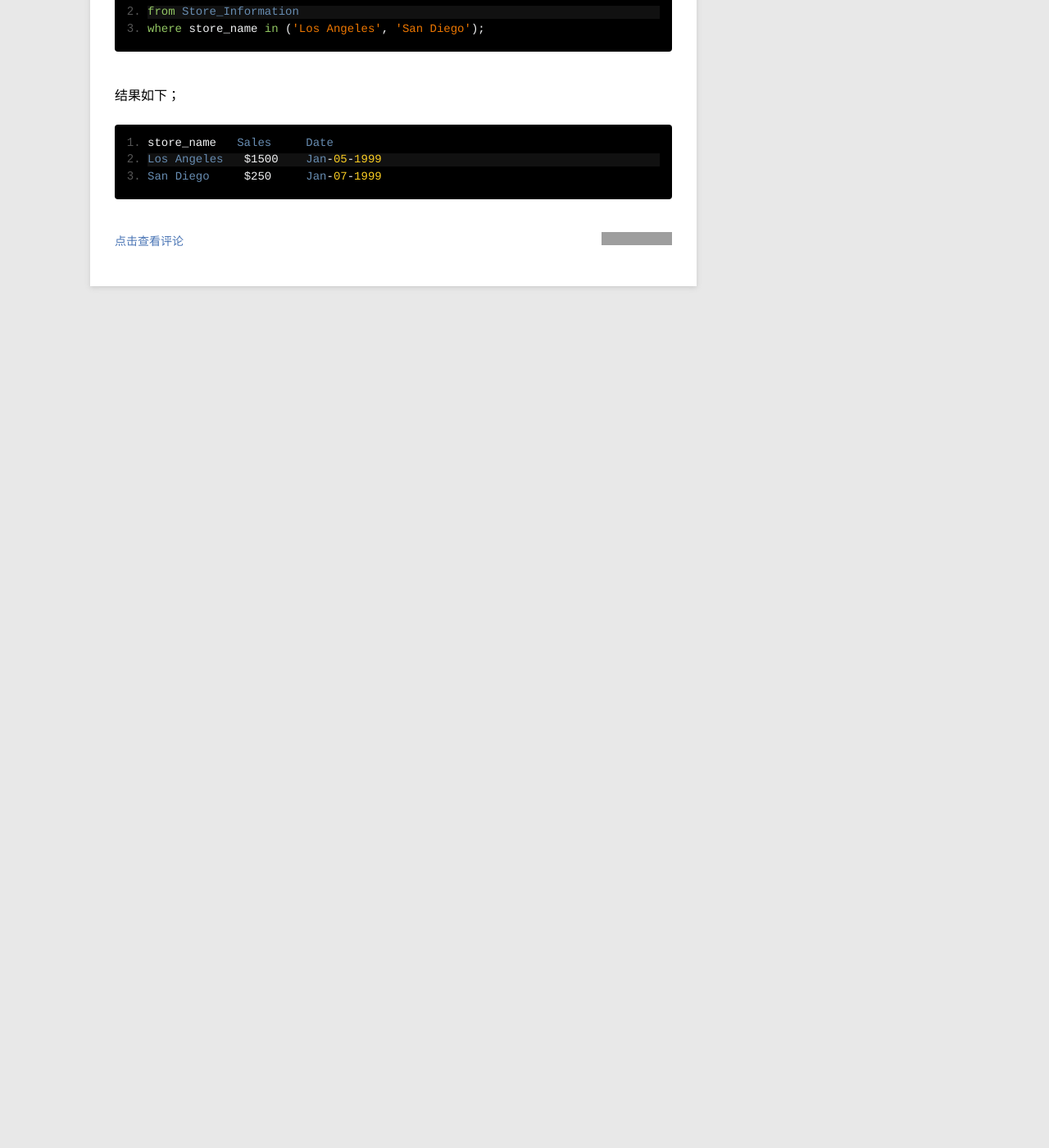
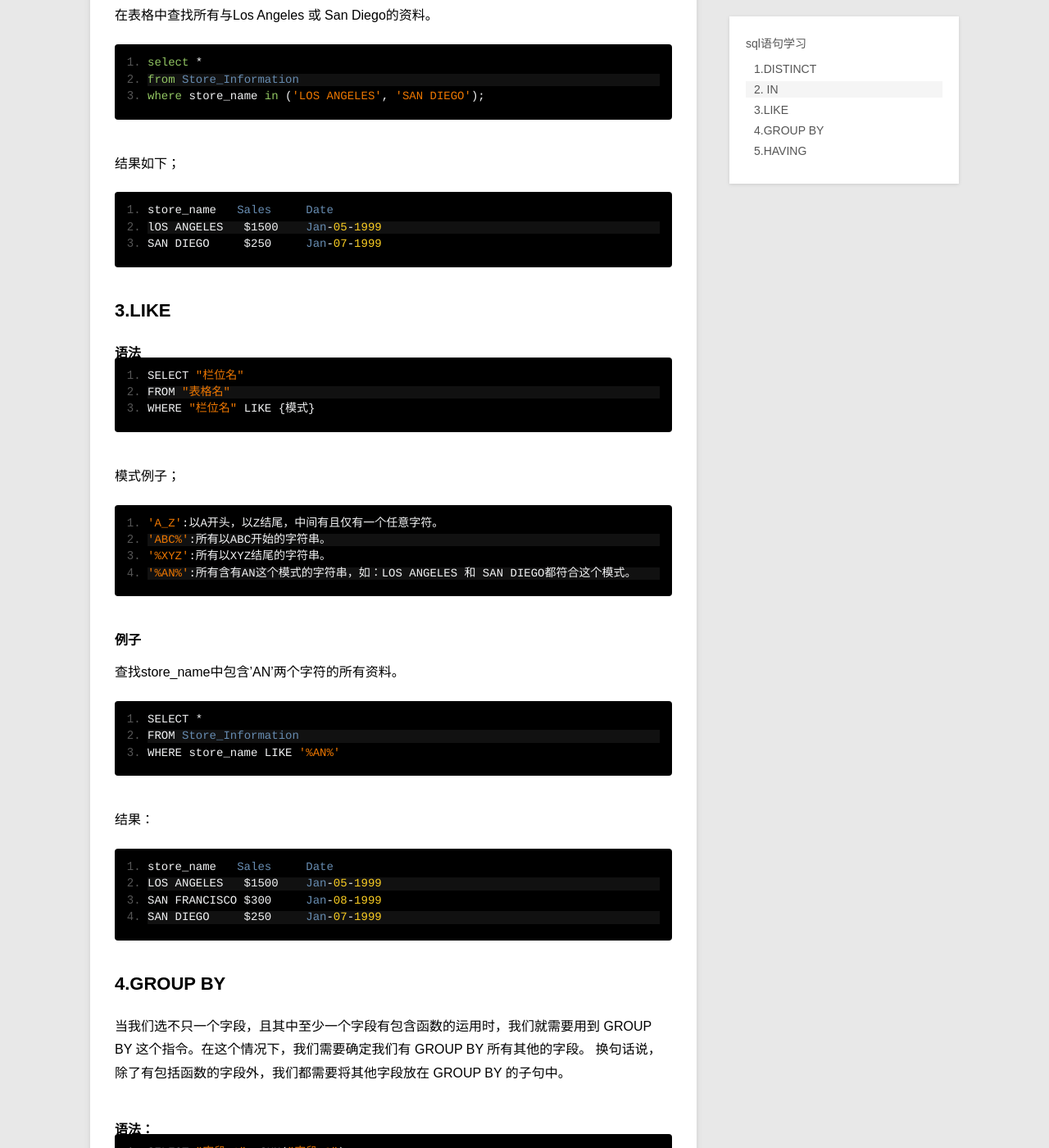
Before and after one commit to lihb/lihb.github.com, a Jekyll site: the page built from _posts/blog/2015-03-02-sql语句学习.md, in a window 1280 px wide and 1400 px high, scrolled down 1508 px. Shown: the whole window at 82% size. Built offline with Jekyll 4.4.1, drawn with Linux system fonts in a browser that asks for light colours; Markdown is read by kramdown in place of the engine named in the settings; before the commit the page ends 1937 px from its top, so only the background shows below that; some of the changed text lies outside the part shown; grey boxes are pictures that could not be loaded.

Commit message:
sql语法group by having

````diff
--- a/_posts/blog/2015-03-02-sql语句学习.md
+++ b/_posts/blog/2015-03-02-sql语句学习.md
@@ -11,13 +11,14 @@ category: blog
 
 **Store_Information表**
 
-|   store_name    |   Sales     |   Date       |
-| --------------- | ----------- | ------------ |
-|  Los Angeles    | $1500       | Jan-05-1999  |
-|  San Diego      | $250        | Jan-07-1999  |
-|  Los Angeles    | $300        | Jan-08-1999  |
-|  Bostan         | $700        | Jan-08-1999  |
+```
+store_name      Sales           Date
+lOS ANGELES     $1500       Jan-05-1999
+SAN DIEGO       $250        Jan-07-1999
+LOS ANGELES     $300        Jan-08-1999
+BOSTAN          $700        Jan-08-1999
 
+```
 
 ## 1.DISTINCT
 
@@ -37,9 +38,9 @@ select distinct store_name from Store_Information;
 
 ```
 store_name
-Los Angeles
-San Diego
-Bostan
+LOS ANGELES
+San DIEGO
+BOSTAN
 ```
 
 ## 2. IN
@@ -61,12 +62,105 @@ where "字段名" in ('值一','值二');
 ```
 select *
 from Store_Information
-where store_name in ('Los Angeles', 'San Diego');
+where store_name in ('LOS ANGELES', 'SAN DIEGO');
 ```
 结果如下；
 
 ```
 store_name   Sales     Date
-Los Angeles   $1500    Jan-05-1999
-San Diego     $250     Jan-07-1999
+lOS ANGELES   $1500    Jan-05-1999
+SAN DIEGO     $250     Jan-07-1999
 ```
+## 3.LIKE
+
+####语法
+
+```
+SELECT "栏位名"
+FROM "表格名"
+WHERE "栏位名" LIKE {模式}
+```
+模式例子；
+
+```
+'A_Z':以A开头，以Z结尾，中间有且仅有一个任意字符。
+'ABC%':所有以ABC开始的字符串。
+'%XYZ':所有以XYZ结尾的字符串。
+'%AN%':所有含有AN这个模式的字符串，如：LOS ANGELES 和 SAN DIEGO都符合这个模式。
+```
+#### 例子
+
+查找store_name中包含'AN'两个字符的所有资料。
+
+```
+SELECT *
+FROM Store_Information
+WHERE store_name LIKE '%AN%'
+```
+结果：
+
+```
+store_name   Sales     Date
+LOS ANGELES   $1500    Jan-05-1999
+SAN FRANCISCO $300     Jan-08-1999
+SAN DIEGO     $250     Jan-07-1999
+```
+## 4.GROUP BY
+
+当我们选不只一个字段，且其中至少一个字段有包含函数的运用时，我们就需要用到
+GROUP BY 这个指令。在这个情况下，我们需要确定我们有 GROUP BY 所有其他的字段。
+换句话说，除了有包括函数的字段外，我们都需要将其他字段放在 GROUP BY 的子句中。
+
+#### 语法：
+
+```
+SELECT "字段 1", SUM("字段 2")
+FROM "表格名"
+GROUP BY "字段 1"
+```
+#### 例子
+
+查找每间店铺(store_name)的营业额(Sales)。
+
+```
+SELECT store_name, SUM(Sales)
+FROM Store_Information
+GROUP BY store_name
+```
+结果：
+
+```
+store_name   SUM(Sales)
+Los Angeles   $1800
+San Diego     $250
+Boston        $700
+```
+## 5.HAVING
+
+HVAING指令可用于对函数产生的值来设定条件，HAVING 子句通常是在一个 SQL 句子的最后。
+一个含有 HAVING 子句的 SQL 并不一定要包含GROUP BY 子句。
+
+#### 语法：
+
+```
+SELECT "字段 1", SUM("字段 2")
+FROM "表格名"
+GROUP BY "字段 1"
+HAVING (函数条件)
+```
+#### 例子：
+
+查找出哪些店的营业额有超过 $1,500。
+
+```
+select store_name, sum(sales)
+from Store_Information
+group by store_name
+having sum(sales)>1500;
+```
+结果：
+
+```
+store_name    sum(sales)
+Los Angeles   $1800
+```
````
